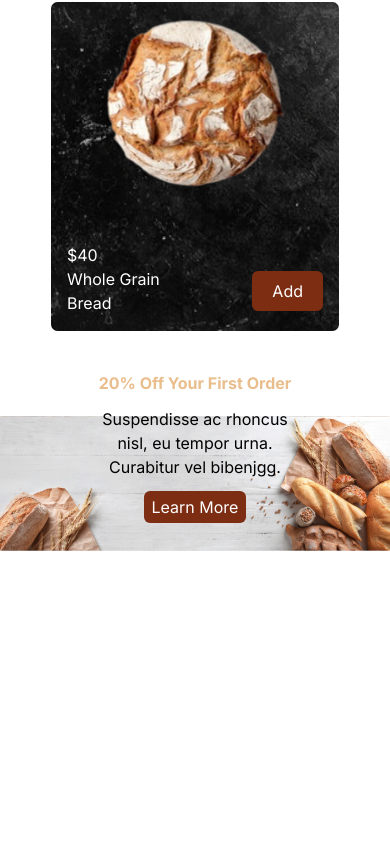
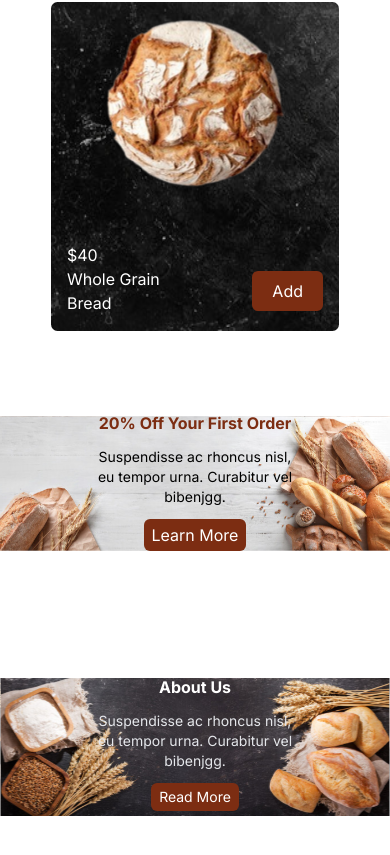
Before and after one commit to sobhanagh/bakery-nextjs-app, a Next.js app: page / in a window 390 px wide. Shown: the part 2837-3692 px from the top of the page. Before the commit the page ends 3472 px from the top, so only its background shows below. Built offline with nearby package versions, Linux system fonts and the light colour scheme.

Commit message:
about us

```diff
--- /dev/null
+++ b/src/app/component/AboutUs.tsx
@@ -0,0 +1,22 @@
+import Link from "next/link"
+
+const AboutUs = () => {
+    return (
+        <div style={{ backgroundImage: "url('about_us.svg')" }}
+            className="w-full h-56 sm:h-64 md:h-72 lg:h-96 bg-no-repeat bg-contain bg-center sm:bg-cover">
+            <div className="flex flex-col items-center py-10 small:gap-3 lg:gap-10 lg:py-14">
+                <h2 className="text-white md:text-2xl lg:text-6xl font-bold">About Us</h2>
+                <p className="w-2/4 text-xs small:text-sm sm:text-base text-gray-200 text-center md:text-2xl lg:text-3xl">
+                    Suspendisse ac rhoncus nisl, eu tempor urna. Curabitur vel bibenjgg.
+                </p>
+                <Link
+                    href="#"
+                    className="bg-orange-900 text-xs small:text-sm sm:hover:bg-orange-800 transition duration-300 px-2 py-1 md:px-5 md:py-2 lg:px-8 lg:py-4 lg:text-xl rounded-md text-white">
+                    Read More
+                </Link>
+            </div>
+        </div >
+    )
+}
+
+export default AboutUs
--- a/src/app/component/FirstBuy.tsx
+++ b/src/app/component/FirstBuy.tsx
@@ -4,9 +4,9 @@ const FirstBuy = () => {
     return (
         <div style={{ backgroundImage: "url('first_buy.svg')" }}
             className="w-full h-56 sm:h-64 md:h-72 lg:h-96 bg-no-repeat bg-contain bg-center sm:bg-cover">
-            <div className="flex flex-col items-center sm:py-8 gap-3 lg:gap-10 lg:py-14">
-                <h2 className="text-brownColor md:text-lg lg:text-6xl font-bold">20% Off  Your First Order</h2>
-                <p className="w-2/4 text-center lg:text-3xl">
+            <div className="flex flex-col items-center py-10 small:gap-3 lg:gap-10 lg:py-14">
+                <h2 className="text-orange-900 md:text-2xl lg:text-6xl font-bold">20% Off  Your First Order</h2>
+                <p className="w-2/4 text-xs small:text-sm sm:text-base text-center md:text-2xl lg:text-3xl">
                     Suspendisse ac rhoncus nisl, eu tempor urna. Curabitur vel bibenjgg.
                 </p>
                 <Link className="bg-orange-900 sm:hover:bg-orange-800 transition duration-300 px-2 py-1 md:px-5 md:py-2 lg:px-8 lg:py-4 lg:text-xl rounded-md text-white" href="#">
--- a/src/app/component/TopProduct.tsx
+++ b/src/app/component/TopProduct.tsx
@@ -11,7 +11,7 @@ const TopProduct = ({ imgSrc }: TopProductProps) => {
 
     return (
         <div
-            className="relative flex flex-col justify-end w-72 lg:w-80 xl:w-9/12 xl:mb-10 hover:-translate-y-5 transition-all duration-200">
+            className="relative flex flex-col justify-end w-52 small:w-72 lg:w-80 xl:w-9/12 xl:mb-10 hover:-translate-y-5 transition-all duration-200">
             <Image className='absolute z-10 w-full object-cover' src={imgSrc} width={200} height={200} alt="bread" />
             <div className="flex z-30 flex-col text-white px-4 py-4 w-full h-full">
                 <h3>$40</h3>
--- a/src/app/page.tsx
+++ b/src/app/page.tsx
@@ -2,6 +2,7 @@ import Image from "next/image";
 import Link from "next/link";
 import TopProducts from "./component/TopProducts";
 import FirstBuy from "./component/FirstBuy";
+import AboutUs from "./component/AboutUs";
 
 
 export default function Home() {
@@ -28,7 +29,9 @@ export default function Home() {
       <div className="mt-10">
         <FirstBuy />
       </div>
-
+      <div className="mt-10">
+        <AboutUs />
+      </div>
     </main >
   );
 }
--- a/tailwind.config.ts
+++ b/tailwind.config.ts
@@ -19,6 +19,9 @@ const config: Config = {
       blur: {
         xs: '2px',
       },
+      screens: {
+        'small': '320px',
+      },
     },
   },
   plugins: [
```
Also changed, not shown: public/about_us.svg (added).
